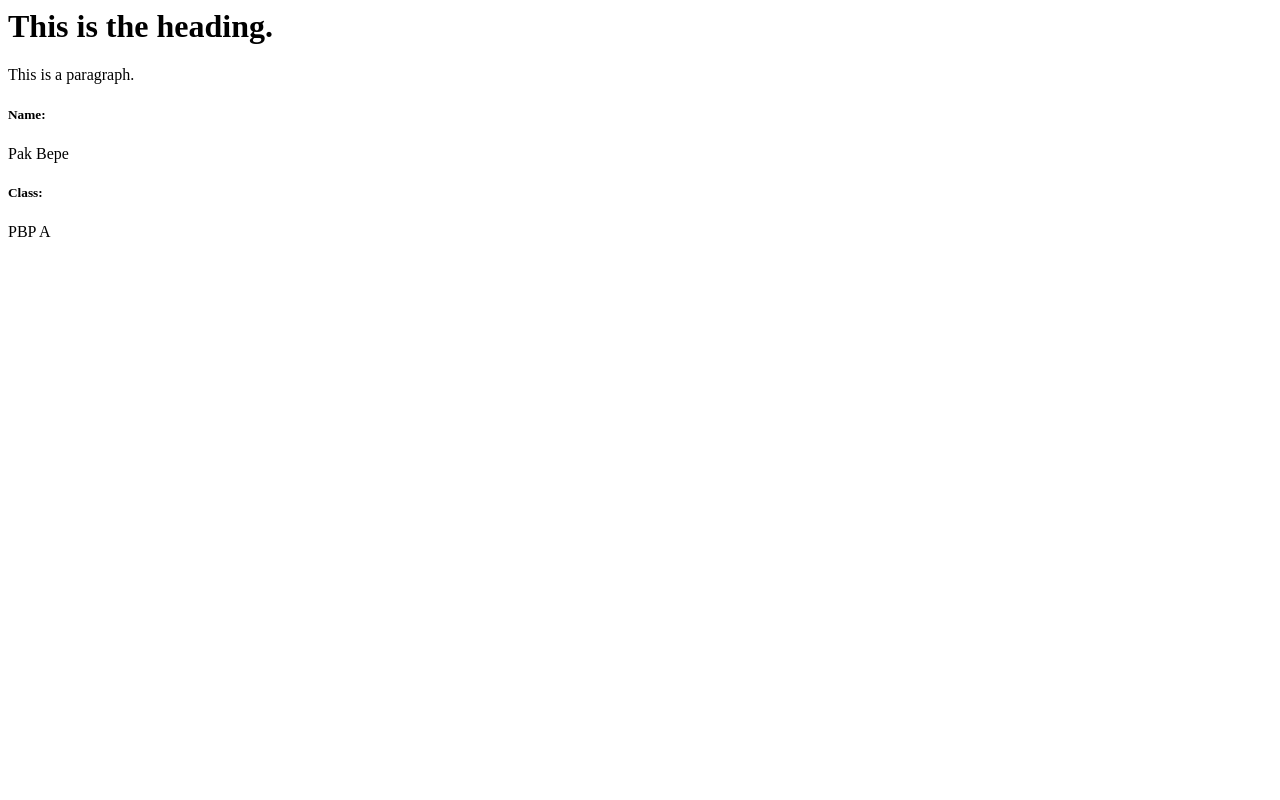
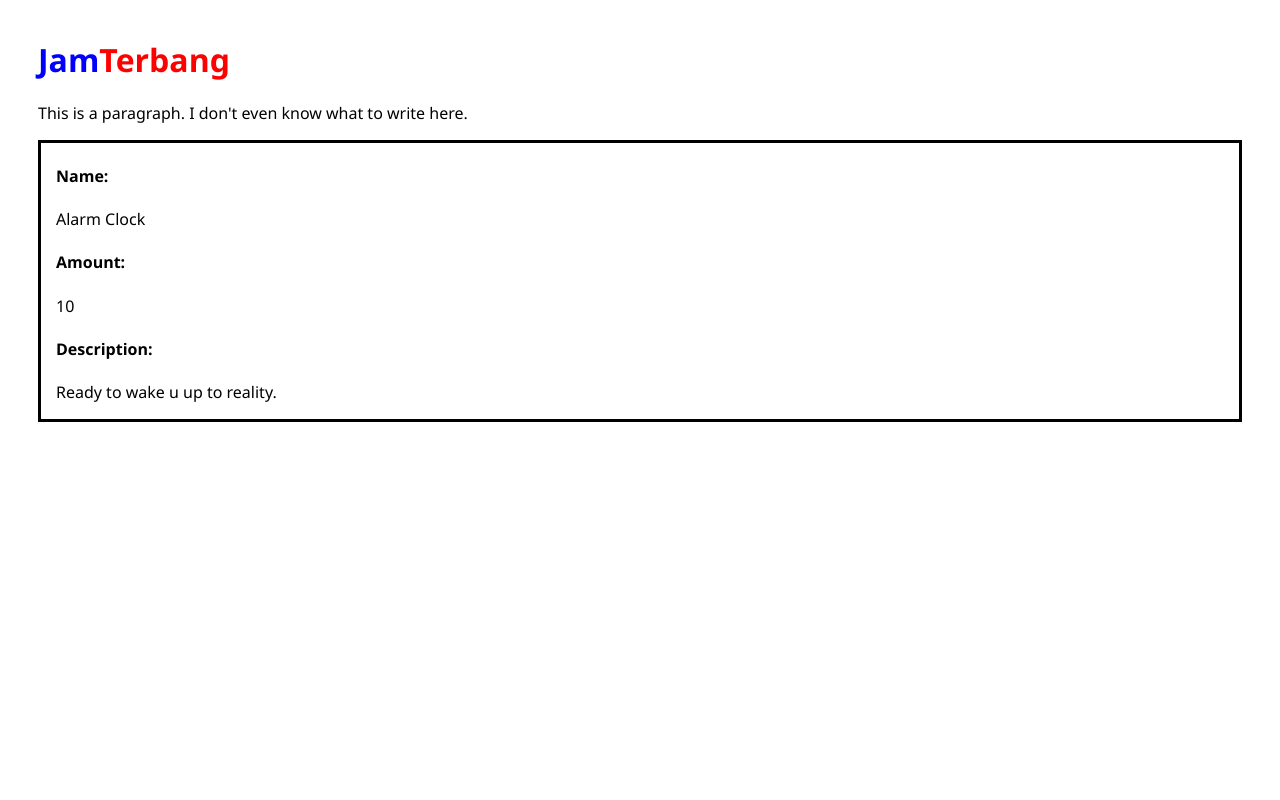
Before and after one commit to asteriskzie/pbp-tugas-individu, a Django app: page /main/ in a window 1280 px wide. Run offline with Django 4.2, Linux system fonts and the light colour scheme.

Commit message:
Style main.html

```diff
--- a/main/templates/main.html
+++ b/main/templates/main.html
@@ -1,8 +1,36 @@
-<h1>This is the heading.</h1>
+<head>
+    <title>JamTerbang</title>
+</head>
+<body class="container">
+    <h1><span class="blue">Jam</span><span class="red">Terbang</span></h1>
 
-<p>This is a paragraph.</p>
+    <p>This is a paragraph. I don't even know what to write here. </p>
 
-<h5>Name: </h5>
-<p>{{ name }}<p>
-<h5>Class: </h5>
-<p>{{ class }}<p>
+    <div class="box">
+        <h4>Name: </h4>
+        <p>{{ name }}<p>
+        <h4>Amount: </h4>
+        <p>{{ amount }}<p>
+        <h4>Description: </h4>
+        <p>{{ description }}</p>
+    </div>
+</body>
+<style>
+.red {
+    color:red;
+}
+.blue {
+    color:blue;
+}
+.container {
+    padding: 30px;
+    font-family:'Segoe UI', Tahoma, Geneva, Verdana, sans-serif;
+}
+.box {
+    padding-left: 15px;
+
+    border-style: solid;
+    border-width: medium;
+    border-color: black;
+}
+</style>
--- a/main/views.py
+++ b/main/views.py
@@ -3,8 +3,9 @@ from django.shortcuts import render
 # Create your views here.
 def show_main(request):
     context = {
-        'name': 'Pak Bepe',
-        'class': 'PBP A'
+        'name': 'Alarm Clock',
+        'amount': 10,
+        'description': 'Ready to wake u up to reality.'
     }
 
     return render(request, "main.html", context)
```
